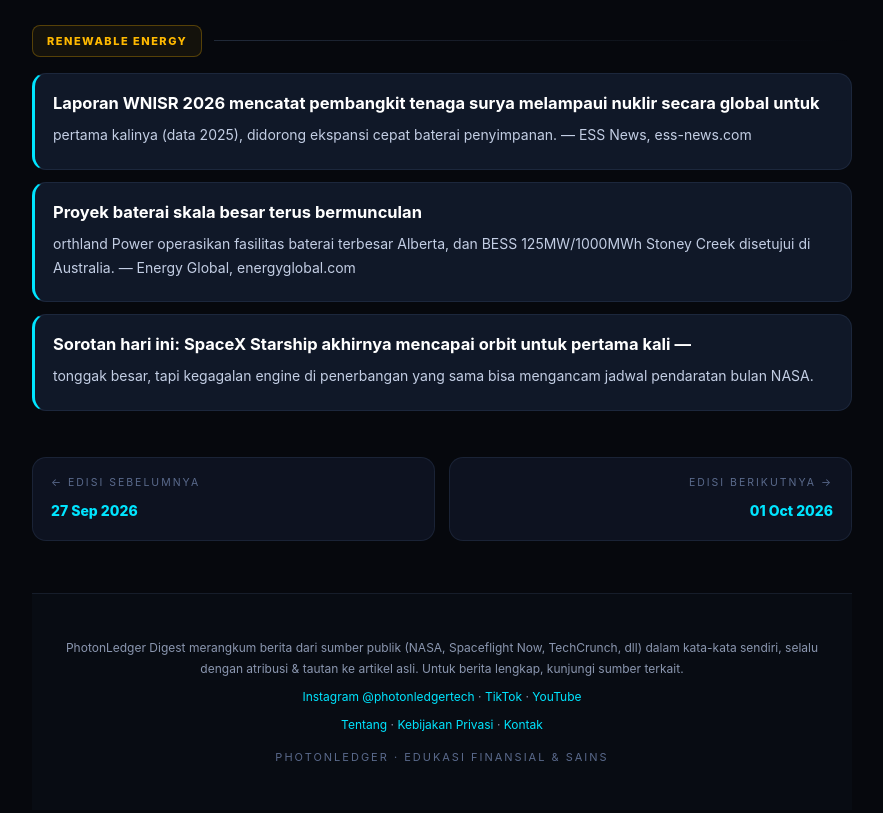
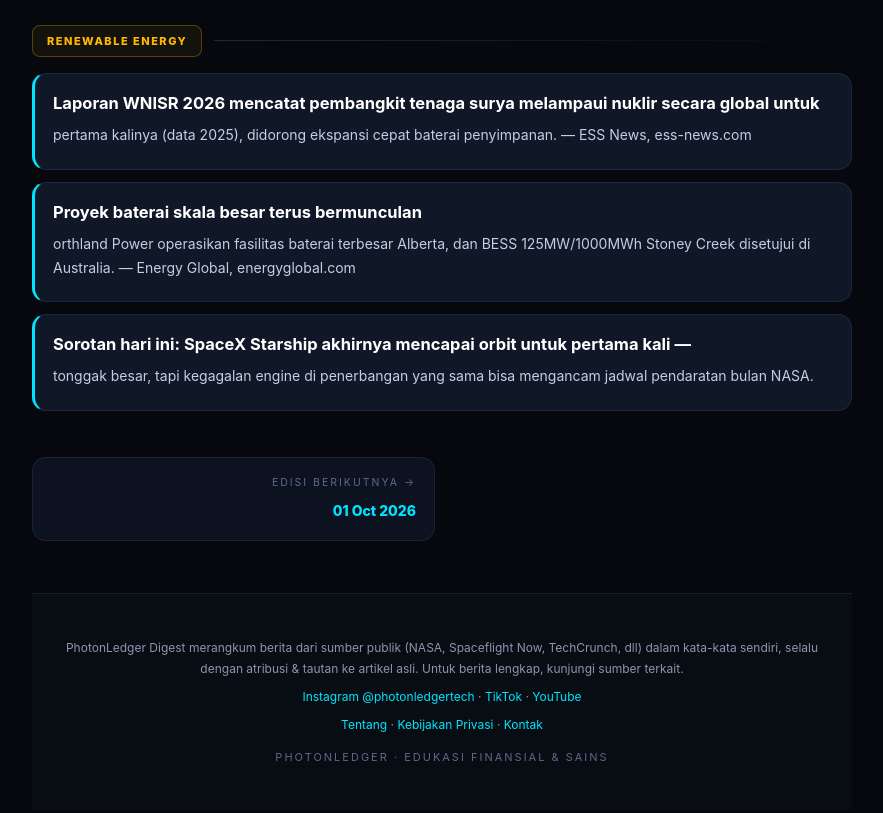
Before and after one commit to PhotonLedgertech/photonledger-digest, a plain HTML site: page 2026-09-30.html in a window 1280 px wide. Shown: the part 1759-2572 px from the top of the page, without its empty margins (198-1081 px from the left). Drawn offline with Linux system fonts and the light colour scheme.

```diff
--- a/2026-09-30.html
+++ b/2026-09-30.html
@@ -264,7 +264,7 @@ footer a:hover{text-decoration:underline}
 <h3><strong>Sorotan hari ini:</strong> SpaceX Starship akhirnya mencapai orbit untuk pertama kali —</h3>
 <p>tonggak besar, tapi kegagalan engine di penerbangan yang sama bisa mengancam jadwal pendaratan bulan NASA.</p>
 </div>
-<div class="pn rv"><a href="2026-09-27.html"><span class="lbl">← EDISI SEBELUMNYA</span><span class="dt">27 Sep 2026</span></a><a class="next" href="2026-10-01.html"><span class="lbl">EDISI BERIKUTNYA →</span><span class="dt">01 Oct 2026</span></a></div>
+<div class="pn rv"><a class="next" href="2026-10-01.html"><span class="lbl">EDISI BERIKUTNYA →</span><span class="dt">01 Oct 2026</span></a></div>
 <footer>
 <p>PhotonLedger Digest merangkum berita dari sumber publik (NASA, Spaceflight Now, TechCrunch, dll) dalam kata-kata sendiri, selalu dengan atribusi &amp; tautan ke artikel asli. Untuk berita lengkap, kunjungi sumber terkait.</p>
 <p style="margin-top:8px"><a href="https://instagram.com/photonledgertech">Instagram @photonledgertech</a> · <a href="https://tiktok.com/@photonledgertech">TikTok</a> · <a href="https://youtube.com/@photonledgertech">YouTube</a></p>
```
